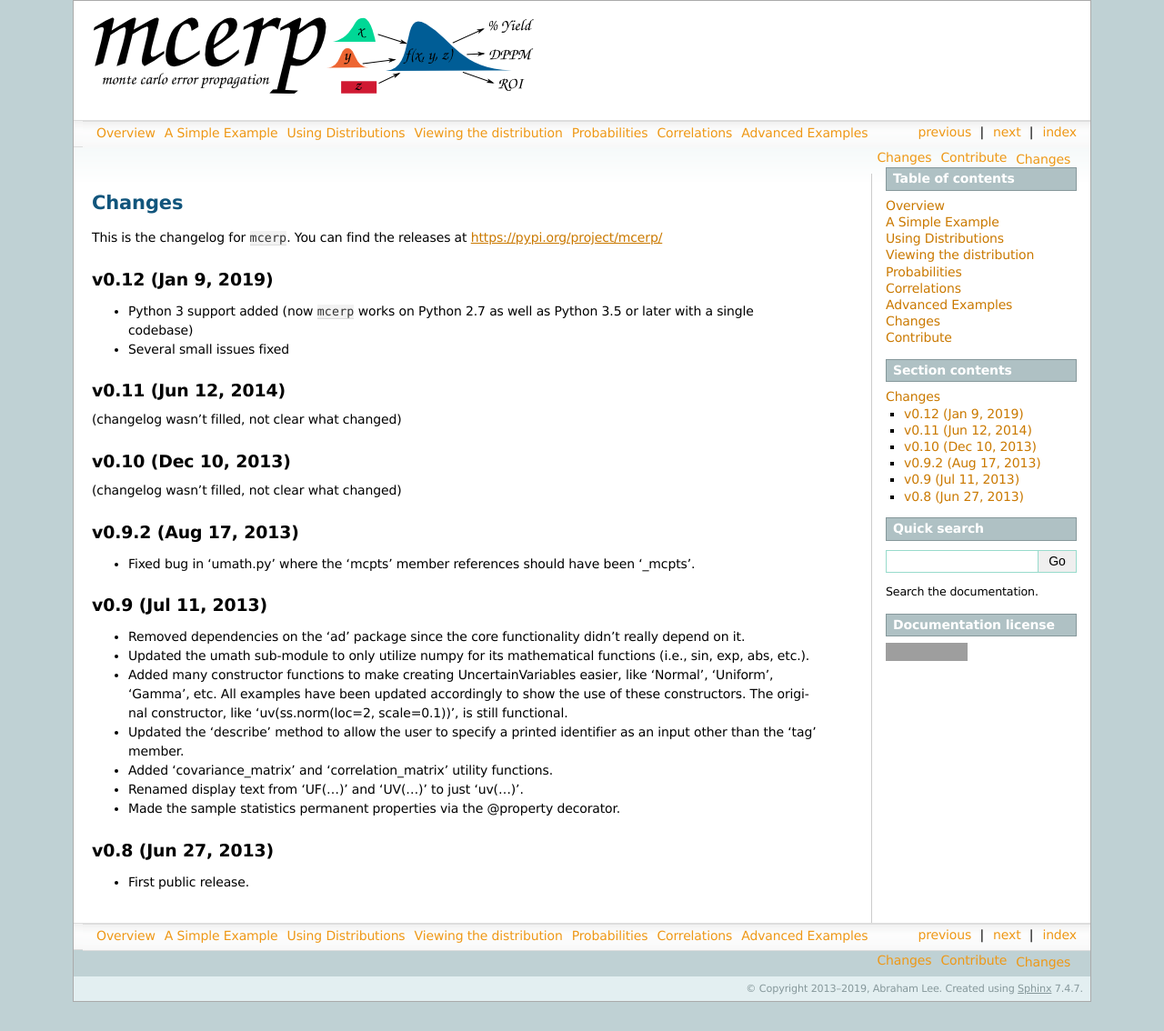
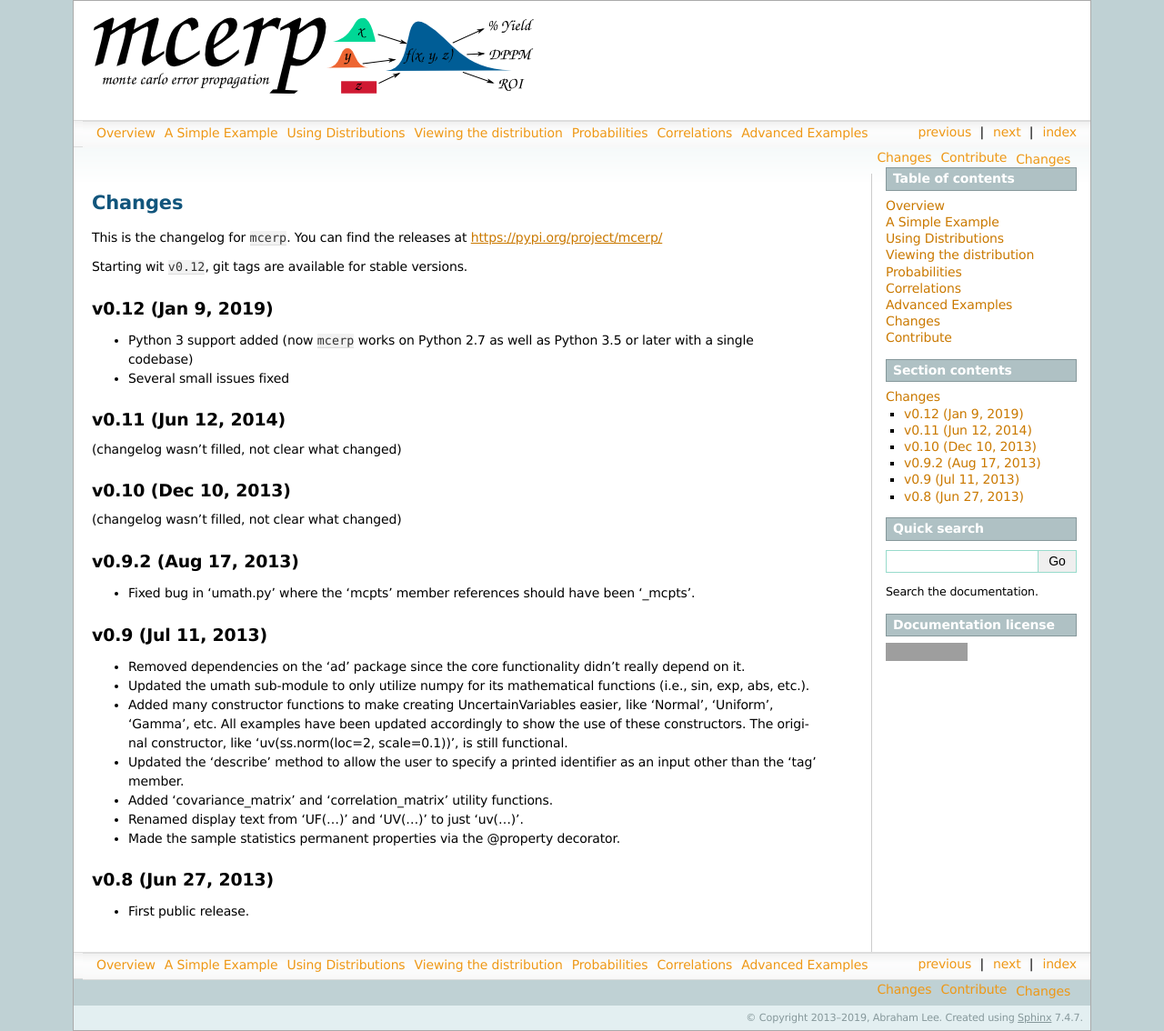
Before and after one commit to tisimst/mcerp, a Sphinx documentation site: the page built from doc/changes.rst, in a window 1280 px wide. Shown: the whole page at 91% size. Built offline with Sphinx 7.4.7, drawn with Linux system fonts in a browser that asks for light colours; the version number could not be read and is left out; before the commit the page ends 1102 px from its top, so only the background shows below that; grey boxes are pictures that could not be loaded.

Commit message:
Update doc/changes.rst

```diff
--- a/doc/changes.rst
+++ b/doc/changes.rst
@@ -3,6 +3,8 @@ Changes
 
 This is the changelog for ``mcerp``.
 You can find the releases at https://pypi.org/project/mcerp/
+
+Starting wit ``v0.12``, git tags are available for stable versions.
 
 v0.12 (Jan 9, 2019)
 -------------------
```
